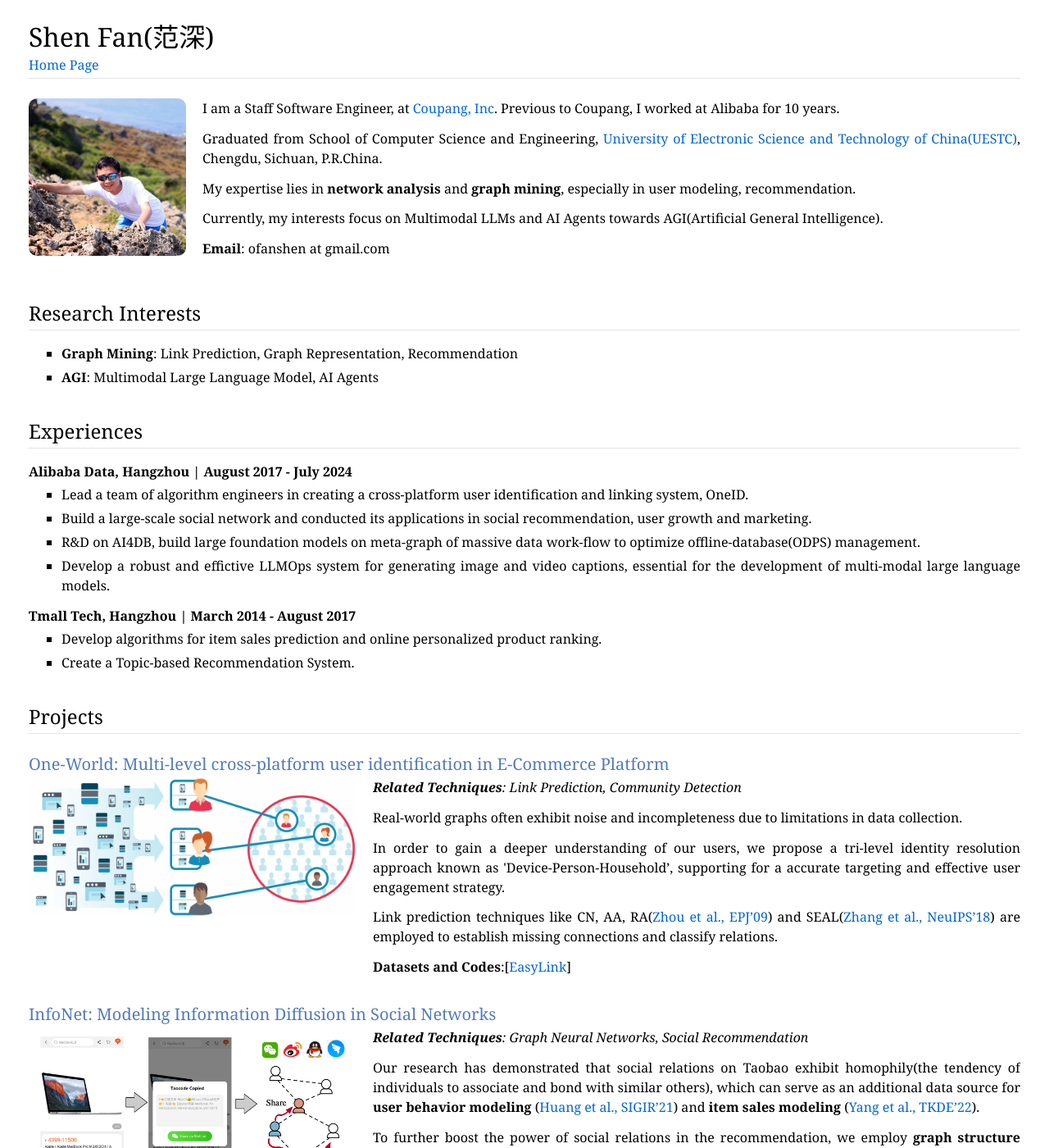
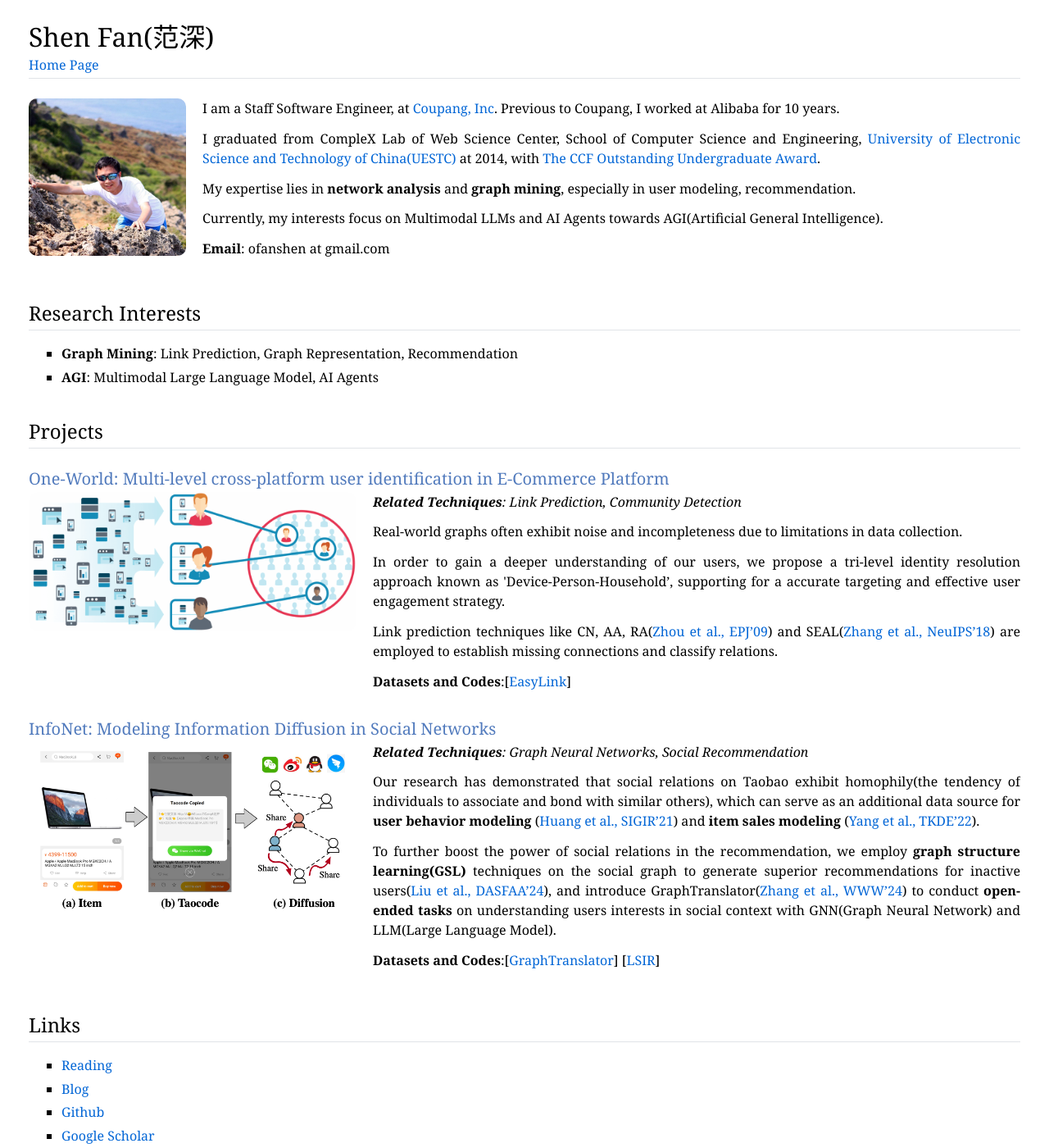
Before and after one commit to fs302/fs302.github.io, a Jekyll site: the page index.html, which Jekyll copies as it is, in a window 1280 px wide and 1400 px high. Shown: the whole window at 82% size. Built offline with Jekyll 4.4.1, drawn with Linux system fonts in a browser that asks for light colours.

Commit message:
update 2505

```diff
--- a/index.html
+++ b/index.html
@@ -36,8 +36,8 @@ TeX: { equationNumbers: { autoNumber: "AMS" } }
 <div id="text-img-container"><div id="img-container">
 <img src="image/fs_356.jpg" alt="ShenFan" width="192px" height="192px" /></div>
 <div id="text-container"><p>I am a Staff Software Engineer, at <a href="https://www.aboutcoupang.com/" target=&ldquo;blank&rdquo;>Coupang, Inc</a>. Previous to Coupang, I worked at Alibaba for 10 years.<br /></p>
-<p>Graduated from School of Computer Science and Engineering,
-<a href="https://en.uestc.edu.cn/" target=&ldquo;blank&rdquo;>University of Electronic Science and Technology of China(UESTC)</a>, Chengdu, Sichuan, P.R.China. </p>
+<p>I graduated from CompleX Lab of Web Science Center, School of Computer Science and Engineering,
+<a href="https://en.uestc.edu.cn/" target=&ldquo;blank&rdquo;>University of Electronic Science and Technology of China(UESTC)</a> at 2014, with <a href="https://www.ccf.org.cn/c/2012-10-25/648731.shtml" target=&ldquo;blank&rdquo;>The CCF Outstanding Undergraduate Award</a>. </p>
 <p>My expertise lies in <b>network analysis</b> and <b>graph mining</b>, especially in user modeling, recommendation.<br /></p>
 <p>Currently, my interests focus on Multimodal LLMs and AI Agents towards AGI(Artificial General Intelligence).<br /></p>
 <p><b>Email</b>: ofanshen at gmail.com</p>
@@ -47,25 +47,6 @@ TeX: { equationNumbers: { autoNumber: "AMS" } }
 <li><p><b>Graph Mining</b>: Link Prediction, Graph Representation, Recommendation</p>
 </li>
 <li><p><b>AGI</b>: Multimodal Large Language Model, AI Agents</p>
-</li>
-</ul>
-<h2>Experiences</h2>
-<p><b>Alibaba Data, Hangzhou | August 2017 - July 2024</b></p>
-<ul>
-<li><p>Lead a team of algorithm engineers in creating a cross-platform user identification and linking system, OneID.</p>
-</li>
-<li><p>Build a large-scale social network and conducted its applications in social recommendation, user growth and marketing.</p>
-</li>
-<li><p>R&amp;D on AI4DB, build large foundation models on meta-graph of massive data work-flow to optimize offline-database(ODPS) management.</p>
-</li>
-<li><p>Develop a robust and effictive LLMOps system for generating image and video captions, essential for the development of multi-modal large language models.</p>
-</li>
-</ul>
-<p><b>Tmall Tech, Hangzhou | March 2014 - August 2017</b></p>
-<ul>
-<li><p>Develop algorithms for item sales prediction and online personalized product ranking.</p>
-</li>
-<li><p>Create a Topic-based Recommendation System.</p>
 </li>
 </ul>
 <h2>Projects </h2>
@@ -84,6 +65,7 @@ TeX: { equationNumbers: { autoNumber: "AMS" } }
 <div id="text-container"><p><i><b>Related Techniques</b>: Graph Neural Networks, Social Recommendation</i></p>
 <p>Our research has demonstrated that social relations on Taobao exhibit homophily(the tendency of individuals to associate and bond with similar others), which can serve as an additional data source for <b>user behavior modeling</b> (<a href="https://arxiv.org/abs/2112.14446" target=&ldquo;blank&rdquo;>Huang et al., SIGIR&rsquo;21</a>) and <b>item sales modeling</b> (<a href="https://arxiv.org/abs/2203.14807" target=&ldquo;blank&rdquo;>Yang et al., TKDE&rsquo;22</a>). <br /></p>
 <p>To further boost the power of social relations in the recommendation, we employ <b>graph structure learning(GSL)</b> techniques on the social graph to generate superior recommendations for inactive users(<a href="https://arxiv.org/abs/2405.05288v1" target=&ldquo;blank&rdquo;>Liu et al., DASFAA&rsquo;24</a>), and introduce GraphTranslator(<a href="https://arxiv.org/abs/2402.07197" target=&ldquo;blank&rdquo;>Zhang et al., WWW&rsquo;24</a>) to conduct <b>open-ended tasks</b> on understanding users interests in social context with GNN(Graph Neural Network) and LLM(Large Language Model).<br /></p>
+<p><b>Datasets and Codes</b>:[<a href="https://github.com/alibaba/GraphTranslator" target=&ldquo;blank&rdquo;>GraphTranslator</a>] [<a href="https://github.com/fs302/LSIR" target=&ldquo;blank&rdquo;>LSIR</a>]</p>
 </div></div>
 <h2>Links</h2>
 <ul>
--- a/projects.html
+++ b/projects.html
@@ -36,6 +36,7 @@ TeX: { equationNumbers: { autoNumber: "AMS" } }
 <div id="text-container"><p><i><b>Related Techniques</b>: Graph Neural Networks, Social Recommendation</i></p>
 <p>Our research has demonstrated that social relations on Taobao exhibit homophily(the tendency of individuals to associate and bond with similar others), which can serve as an additional data source for <b>user behavior modeling</b> (<a href="https://arxiv.org/abs/2112.14446" target=&ldquo;blank&rdquo;>Huang et al., SIGIR&rsquo;21</a>) and <b>item sales modeling</b> (<a href="https://arxiv.org/abs/2203.14807" target=&ldquo;blank&rdquo;>Yang et al., TKDE&rsquo;22</a>). <br /></p>
 <p>To further boost the power of social relations in the recommendation, we employ <b>graph structure learning(GSL)</b> techniques on the social graph to generate superior recommendations for inactive users(<a href="https://arxiv.org/abs/2405.05288v1" target=&ldquo;blank&rdquo;>Liu et al., DASFAA&rsquo;24</a>), and introduce GraphTranslator(<a href="https://arxiv.org/abs/2402.07197" target=&ldquo;blank&rdquo;>Zhang et al., WWW&rsquo;24</a>) to conduct <b>open-ended tasks</b> on understanding users interests in social context with GNN(Graph Neural Network) and LLM(Large Language Model).<br /></p>
+<p><b>Datasets and Codes</b>:[<a href="https://github.com/alibaba/GraphTranslator" target=&ldquo;blank&rdquo;>GraphTranslator</a>] [<a href="https://github.com/fs302/LSIR" target=&ldquo;blank&rdquo;>LSIR</a>]</p>
 </div></div>
     <div> <!-- nomenulastbit to counteract  <div id="layout">  -->
     </div> <!--- <div id="layout"> --->
--- a/reading.html
+++ b/reading.html
@@ -59,6 +59,12 @@ TeX: { equationNumbers: { autoNumber: "AMS" } }
 <li><p>《黄金时代》 王小波 ⭐️⭐️⭐️</p>
 </li>
 <li><p>《刘澜极简管理学》 刘澜 ⭐️⭐️⭐️</p>
+</li>
+<li><p>《正念禅修》 [美] 马克•威廉姆斯 ⭐️⭐️⭐️⭐️</p>
+</li>
+<li><p>《世界尽头的灯塔》[西] 冈萨雷斯·马西亚斯 ⭐️⭐️</p>
+</li>
+<li><p>《贪婪的多巴胺》 [美] 丹尼尔·利伯曼 ⭐️⭐️⭐️⭐️</p>
 </li>
 </ol>
 <h2>2024</h2>
```
Also changed, not shown: 3 other files.
